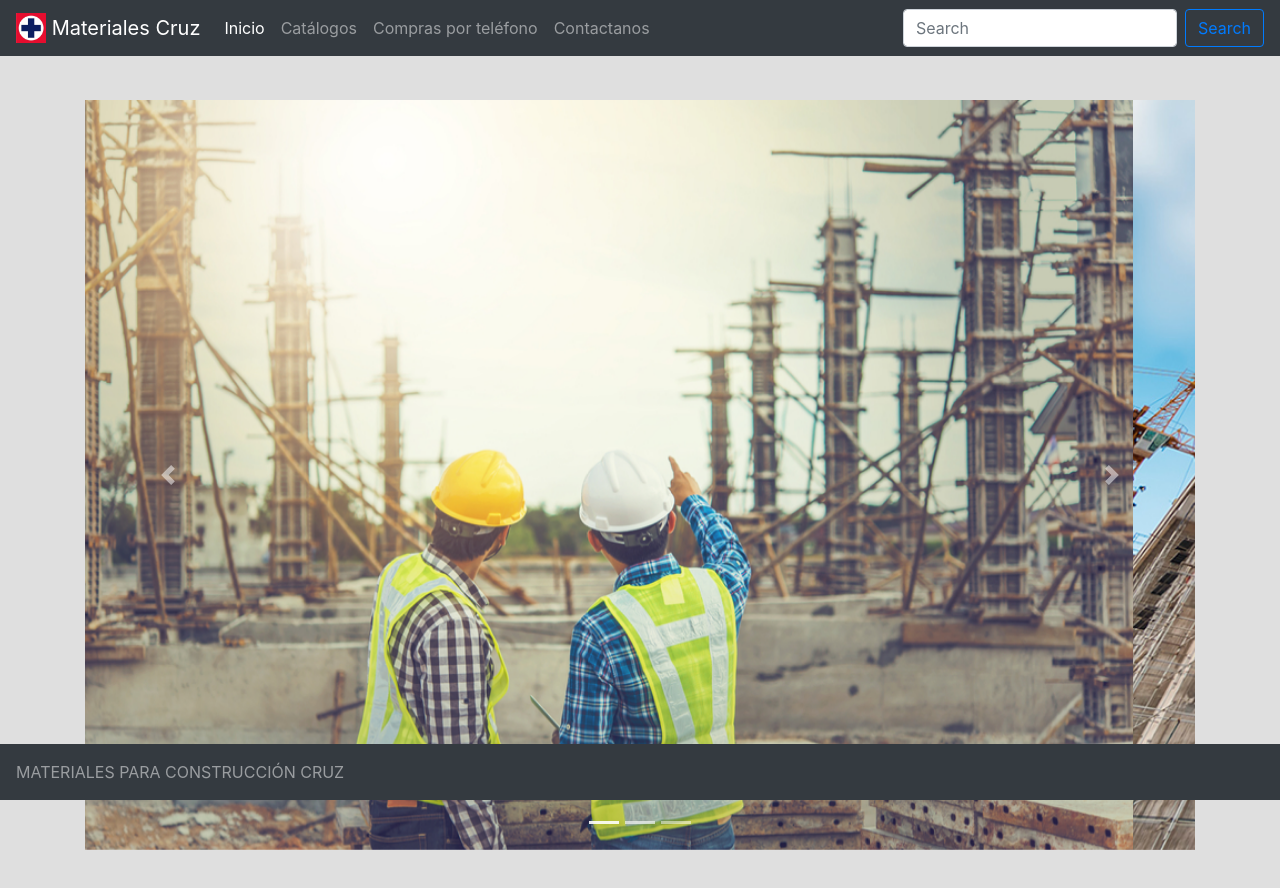
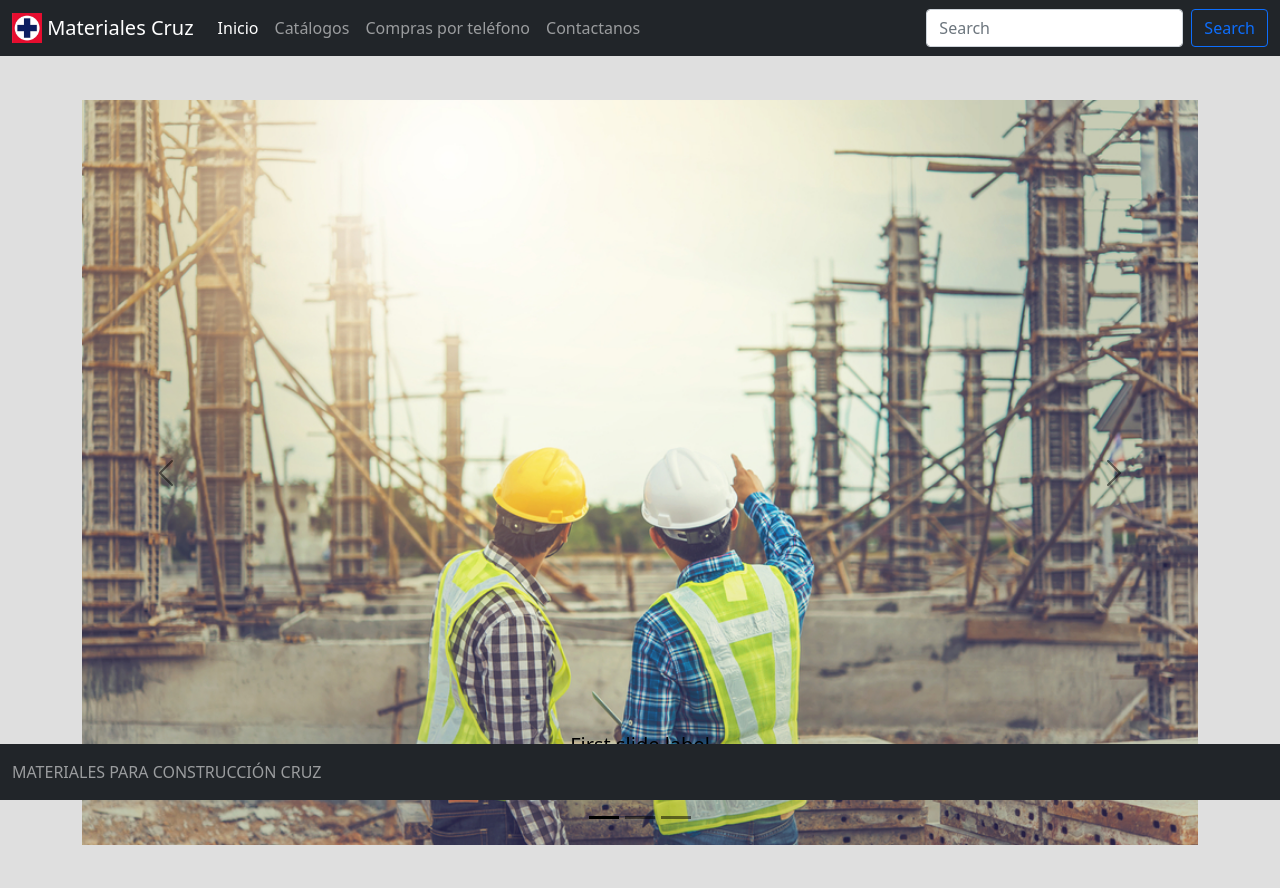
Before and after one commit to YCC96/matCruzApp, an Angular app: page /#/pagina/inicio in a window 1280 px wide. Shown: the top 888 px of the page. Built offline with nearby package versions, Linux system fonts and the light colour scheme.

Commit message:
se actualiza bootstrap y avances

```diff
--- a/package.json
+++ b/package.json
@@ -19,13 +19,14 @@
     "@angular/platform-browser": "~7.1.0",
     "@angular/platform-browser-dynamic": "~7.1.0",
     "@angular/router": "~7.1.0",
-    "bootstrap": "^4.3.1",
+    "bootstrap": "^5.0.0-beta1",
     "core-js": "^2.5.4",
     "jquery": "^3.4.1",
     "node-sass": "^4.14.1",
     "nodemailer": "^6.4.6",
     "popper.js": "^1.15.0",
     "rxjs": "~6.3.3",
+    "secure-ls": "^1.2.6",
     "sweetalert2": "^9.11.0",
     "tslib": "^1.9.0",
     "zone.js": "~0.8.26"
--- a/src/app/components/content-pages/catalogo/catalogo.component.html
+++ b/src/app/components/content-pages/catalogo/catalogo.component.html
@@ -11,25 +11,33 @@
                   <th scope="col">Producto</th>
                   <th scope="col">Descripción</th>
                   <th scope="col">Peso/Medida</th>
+                  <th scope="col"></th>
                 </tr>
               </thead>
               <tbody>
-                <tr class="cursor" *ngFor="let list of dataTable" (click)="alert(list)">
-                    <th scope="row">{{ list.id }}</th>
-                    <td>
+                <tr class="cursor" *ngFor="let list of dataTable">
+                    <th scope="row" (click)="alert(list)">{{ list.id }}</th>
+                    <td (click)="alert(list)">
                       <p class="overflow-visible">
                         {{ list.producto }}
                       </p>
                     </td>
-                    <td>
+                    <td (click)="alert(list)">
                       <p class="overflow-visible">
                         {{ list.descripcion }}
                       </p>
                     </td>
-                    <td>
+                    <td (click)="alert(list)">
                       <p class="overflow-visible">
                         {{ list.pesoMedida }}
                       </p>
+                    </td>
+                    <td style="width: 15px;">
+                      <span data-bs-toggle="tooltip" title="Agregar">
+                        <svg xmlns="http://www.w3.org/2000/svg" width="35" height="35" fill="currentColor" class="bi bi-plus" viewBox="0 0 16 16">
+                          <path d="M8 4a.5.5 0 0 1 .5.5v3h3a.5.5 0 0 1 0 1h-3v3a.5.5 0 0 1-1 0v-3h-3a.5.5 0 0 1 0-1h3v-3A.5.5 0 0 1 8 4z"/>
+                        </svg>
+                      </span>
                     </td>
                 </tr>
               </tbody>
--- a/src/app/components/content-pages/catalogo/catalogo.component.ts
+++ b/src/app/components/content-pages/catalogo/catalogo.component.ts
@@ -25,6 +25,7 @@ export class CatalogoComponent implements OnInit {
 
   ngOnInit() {
     this.getFile();
+    console.log('*_* ini: ', this.getUiid())
   }
 
   getFile() {
@@ -89,4 +90,12 @@ export class CatalogoComponent implements OnInit {
     this._router.navigate(['/pagina', 'compras-por-telefono']);
   }
 
+  getUiid() {
+    return 'xxxxxxxx-xxxx-4xxx-yxxx-xxxxxxxxxxxx'.replace(/[xy]/g, function (c) {
+      const r = Math.random() * 16 | 0,
+            v = c == 'x' ? r : r & 0x3 | 0x8;
+      return v.toString(16);
+    });
+  }
+
 }
--- a/src/app/components/content-pages/catalogos/catalogos.component.css
+++ b/src/app/components/content-pages/catalogos/catalogos.component.css
@@ -12,5 +12,12 @@
     azul con boton primary
     background-color: rgb(87, 191, 209);
     */
-    background-color: rgb(0, 195, 255);
+    background-color: rgb(26, 134, 167);
+    width: 22rem;
 }
+
+.card-center{
+    display: flex;
+    justify-content: center;
+    margin-bottom: 20px;
+}
--- a/src/app/components/content-pages/catalogos/catalogos.component.html
+++ b/src/app/components/content-pages/catalogos/catalogos.component.html
@@ -1,10 +1,11 @@
 <div class="card">
     <div class="card-body">
-      <h2>Catálogos</h2>
+      <h1>Catálogos</h1>
       <hr>
-      <div class="row margin-bottom">
-        <div class="col-md-4">
-          <div class="card card-color-blue" style="width: 18rem;">
+
+      <div class="row">
+        <div class="col-sm card-center">
+          <div class="card card-color-blue">
             <img class="card-img-top" id="imgCard1" alt="Card image cap">
             <div class="card-body">
               <h5 class="card-title">Construcción</h5>
@@ -13,8 +14,8 @@
             </div>
           </div>
         </div>
-        <div class="col-md-4">
-          <div class="card card-color-blue" style="width: 18rem;">
+        <div class="col-sm card-center">
+          <div class="card card-color-blue">
             <img class="card-img-top" id="imgCard2" alt="Card image cap">
             <div class="card-body">
               <h5 class="card-title">Plomería</h5>
@@ -23,8 +24,8 @@
             </div>
           </div>
         </div>
-        <div class="col-md-4">
-          <div class="card card-color-blue" style="width: 18rem;">
+        <div class="col-sm card-center">
+          <div class="card card-color-blue">
             <img class="card-img-top" id="imgCard3" alt="Card image cap">
             <div class="card-body">
               <h5 class="card-title">Eléctrico</h5>
@@ -36,8 +37,8 @@
       </div>
 
       <div class="row">
-        <div class="col-md-4">
-          <div class="card card-color-blue" style="width: 18rem;">
+        <div class="col-sm card-center">
+          <div class="card card-color-blue">
             <img class="card-img-top" id="imgCard4" alt="Card image cap">
             <div class="card-body">
               <h5 class="card-title">Hogar</h5>
@@ -46,8 +47,8 @@
             </div>
           </div>
         </div>
-        <div class="col-md-4">
-          <div class="card card-color-blue" style="width: 18rem;">
+        <div class="col-sm card-center">
+          <div class="card card-color-blue">
             <img class="card-img-top" id="imgCard5" alt="Card image cap">
             <div class="card-body">
               <h5 class="card-title">Instalación de gas</h5>
@@ -56,8 +57,8 @@
             </div>
           </div>
         </div>
-        <div class="col-md-4">
-          <div class="card card-color-blue" style="width: 18rem;">
+        <div class="col-sm card-center">
+          <div class="card card-color-blue">
             <img class="card-img-top" id="imgCard6" alt="Card image cap">
             <div class="card-body">
               <h5 class="card-title">Eléctrico</h5>
--- a/src/app/components/content-pages/compras-telefono/compras-telefono.component.css
+++ b/src/app/components/content-pages/compras-telefono/compras-telefono.component.css
@@ -0,0 +1,11 @@
+@media (max-width: 600px) {
+    .row {
+        display: flex;
+        flex-direction: column;
+    }
+
+    .col, .col-4 {
+        width: 100%;
+        margin-bottom: 20px;
+    }
+}
--- a/src/app/components/content-pages/compras-telefono/compras-telefono.component.html
+++ b/src/app/components/content-pages/compras-telefono/compras-telefono.component.html
@@ -1,3 +1,5 @@
+<div class="row">
+  <div class="col">
     <div class="card">
       <div class="card-body">
         <h2>Compras por teléfono</h2>
@@ -6,3 +8,15 @@
         <p>Nuestro horario es de lunes a viernes de 08:00 a las 19:00, sábado de 7:00 a las 16:00 horas y domingo de 9:00 a las 14:00 horas.</p>
       </div>
     </div>
+  </div>
+  <div class="col-4">
+    <div class="card">
+      <div class="card-body">
+        <h2>Lista de artículos</h2>
+        <hr>
+        <p>Puedes realizar tus compras llamando al Teléfono: <strong>(55) 5304-4131</strong> donde un asesor podrá ayudarte a realizar tu compra.</p>
+        <p>Nuestro horario es de lunes a viernes de 08:00 a las 19:00, sábado de 7:00 a las 16:00 horas y domingo de 9:00 a las 14:00 horas.</p>
+      </div>
+    </div>
+  </div>
+</div>
--- a/src/app/components/content-pages/inicio/inicio.component.html
+++ b/src/app/components/content-pages/inicio/inicio.component.html
@@ -1,26 +1,38 @@
-<div id="carouselExampleIndicators" class="carousel slide" data-ride="carousel">
+<div id="carouselExampleDark" class="carousel carousel-dark slide" data-bs-ride="carousel">
   <ol class="carousel-indicators">
-    <li data-target="#carouselExampleIndicators" data-slide-to="0" class="active"></li>
-    <li data-target="#carouselExampleIndicators" data-slide-to="1"></li>
-    <li data-target="#carouselExampleIndicators" data-slide-to="2"></li>
+    <li data-bs-target="#carouselExampleDark" data-bs-slide-to="0" class="active"></li>
+    <li data-bs-target="#carouselExampleDark" data-bs-slide-to="1"></li>
+    <li data-bs-target="#carouselExampleDark" data-bs-slide-to="2"></li>
   </ol>
   <div class="carousel-inner">
-    <div class="carousel-item active">
-      <img class="d-block w-100" src="assets/image/construccion.jpg" alt="First slide" height="750px">
+    <div class="carousel-item active" data-bs-interval="10000">
+      <img src="assets/image/construccion.jpg" class="d-block w-100" alt="...">
+      <div class="carousel-caption d-none d-md-block">
+        <h5>First slide label</h5>
+        <p>Nulla vitae elit libero, a pharetra augue mollis interdum.</p>
+      </div>
+    </div>
+    <div class="carousel-item" data-bs-interval="2000">
+      <img src="assets/image/construccion1.jpg" class="d-block w-100" alt="...">
+      <div class="carousel-caption d-none d-md-block">
+        <h5>Second slide label</h5>
+        <p>Lorem ipsum dolor sit amet, consectetur adipiscing elit.</p>
+      </div>
     </div>
     <div class="carousel-item">
-      <img class="d-block w-100" src="assets/image/construccion1.jpg" alt="Second slide" height="750px">
-    </div>
-    <div class="carousel-item">
-      <img class="d-block w-100" src="assets/image/ca.jpg" alt="Third slide" height="750px">
+      <img src="assets/image/ca.jpg" class="d-block w-100" alt="...">
+      <div class="carousel-caption d-none d-md-block">
+        <h5>Third slide label</h5>
+        <p>Praesent commodo cursus magna, vel scelerisque nisl consectetur.</p>
+      </div>
     </div>
   </div>
-  <a class="carousel-control-prev" href="#carouselExampleIndicators" role="button" data-slide="prev">
+  <a class="carousel-control-prev" href="#carouselExampleDark" role="button" data-bs-slide="prev">
     <span class="carousel-control-prev-icon" aria-hidden="true"></span>
-    <span class="sr-only">Previous</span>
+    <span class="visually-hidden">Previous</span>
   </a>
-  <a class="carousel-control-next" href="#carouselExampleIndicators" role="button" data-slide="next">
+  <a class="carousel-control-next" href="#carouselExampleDark" role="button" data-bs-slide="next">
     <span class="carousel-control-next-icon" aria-hidden="true"></span>
-    <span class="sr-only">Next</span>
+    <span class="visually-hidden">Next</span>
   </a>
 </div>
--- a/src/app/components/footer/footer.component.html
+++ b/src/app/components/footer/footer.component.html
@@ -1,5 +1,15 @@
+<!--
+  <nav class="navbar fixed-bottom navbar-dark bg-dark">
+    <span class="navbar-text">
+      MATERIALES PARA CONSTRUCCIÓN CRUZ
+    </span>
+  </nav>
+
+-->
 <nav class="navbar fixed-bottom navbar-dark bg-dark">
-  <span class="navbar-text">
-    MATERIALES PARA CONSTRUCCIÓN CRUZ
-  </span>
+  <div class="container-fluid">
+    <span class="navbar-text">
+      MATERIALES PARA CONSTRUCCIÓN CRUZ
+    </span>
+  </div>
 </nav>
--- a/src/app/components/menu/menu.component.html
+++ b/src/app/components/menu/menu.component.html
@@ -1,16 +1,16 @@
 <nav class="navbar fixed-top navbar-expand-lg navbar-dark bg-dark">
+  <div class="container-fluid">
     <a class="navbar-brand" [routerLink]="['/pagina','inicio']">
       <img id="imgNavBar" width="30" height="30" class="d-inline-block align-top" alt="">
         Materiales Cruz
     </a>
-  <button class="navbar-toggler" type="button" data-toggle="collapse" data-target="#navbarSupportedContent" aria-controls="navbarSupportedContent" aria-expanded="false" aria-label="Toggle navigation">
+    <button class="navbar-toggler" type="button" data-bs-toggle="collapse" data-bs-target="#navbarSupportedContent" aria-controls="navbarSupportedContent" aria-expanded="false" aria-label="Toggle navigation">
       <span class="navbar-toggler-icon"></span>
     </button>
-
     <div class="collapse navbar-collapse" id="navbarSupportedContent">
-    <ul class="navbar-nav mr-auto">
-      <li class="nav-item active">
-        <a class="nav-link" [routerLink]="['inicio']">Inicio <span class="sr-only">(current)</span></a>
+      <ul class="navbar-nav me-auto mb-2 mb-lg-0">
+        <li class="nav-item">
+          <a class="nav-link active" [routerLink]="['inicio']">Inicio</a>
         </li>
         <li class="nav-item">
           <a class="nav-link" [routerLink]="['catalogos']">Catálogos</a>
@@ -25,9 +25,10 @@
           <a class="nav-link" [routerLink]="['contactanos']">Contactanos</a>
         </li>
       </ul>
-    <form class="form-inline my-2 my-lg-0">
-      <input class="form-control mr-sm-2" type="search" placeholder="Search" aria-label="Buscar">
-      <button class="btn btn-outline-primary my-2 my-sm-0" type="submit">Search</button>
+      <form class="d-flex">
+        <input class="form-control me-2" type="search" placeholder="Search" aria-label="Search">
+        <button class="btn btn-outline-primary" type="submit">Search</button>
       </form>
     </div>
+  </div>
 </nav>
--- a/src/styles.css
+++ b/src/styles.css
@@ -23,3 +23,7 @@
 .cursor{
     cursor: pointer;
 }
+
+.text-right {
+    text-align: right;
+}
```
Also changed, not shown: 1 other file (tests, documents, lock files or other folders). Lines whose indentation alone changed are shown as unchanged.
